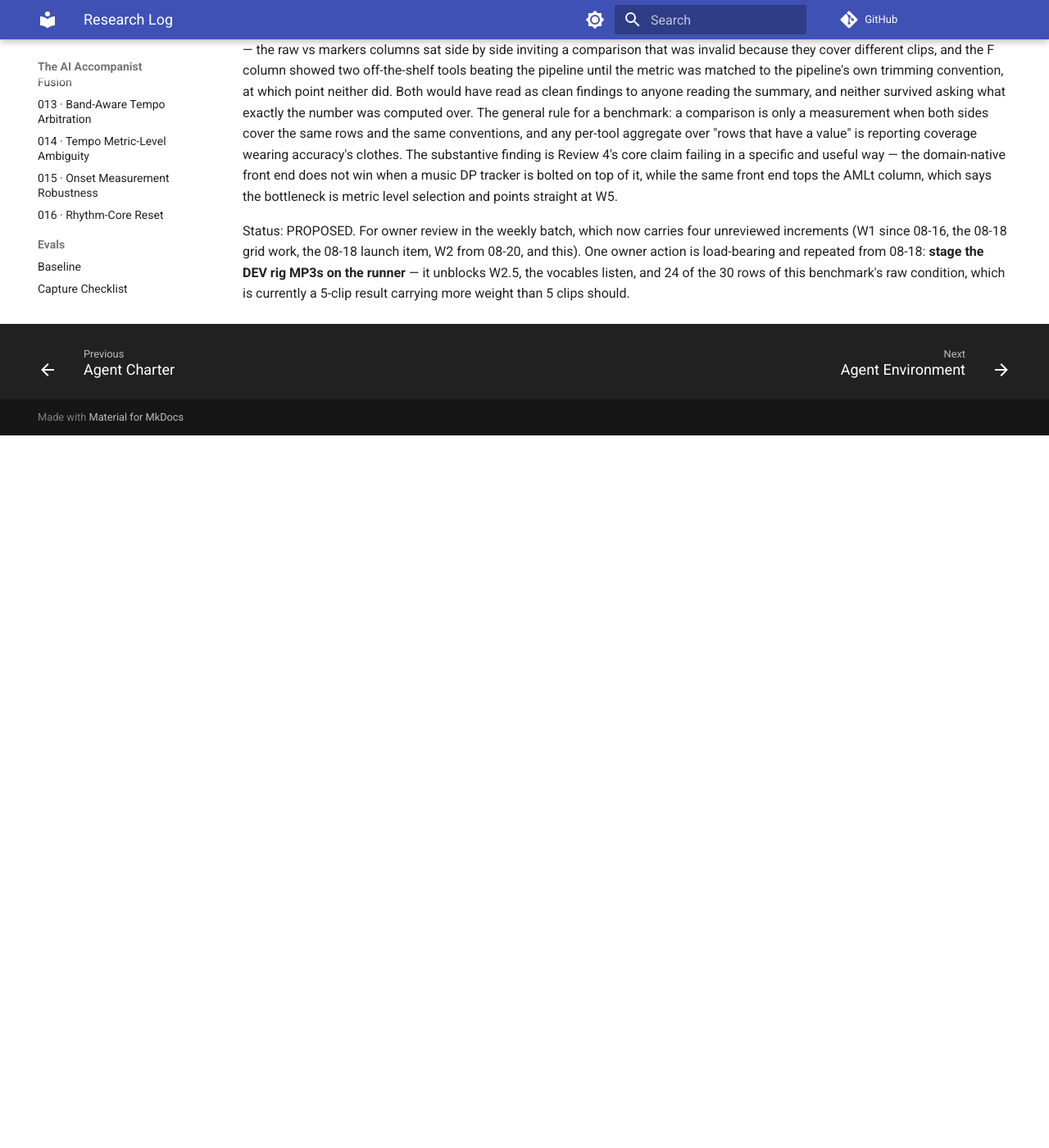
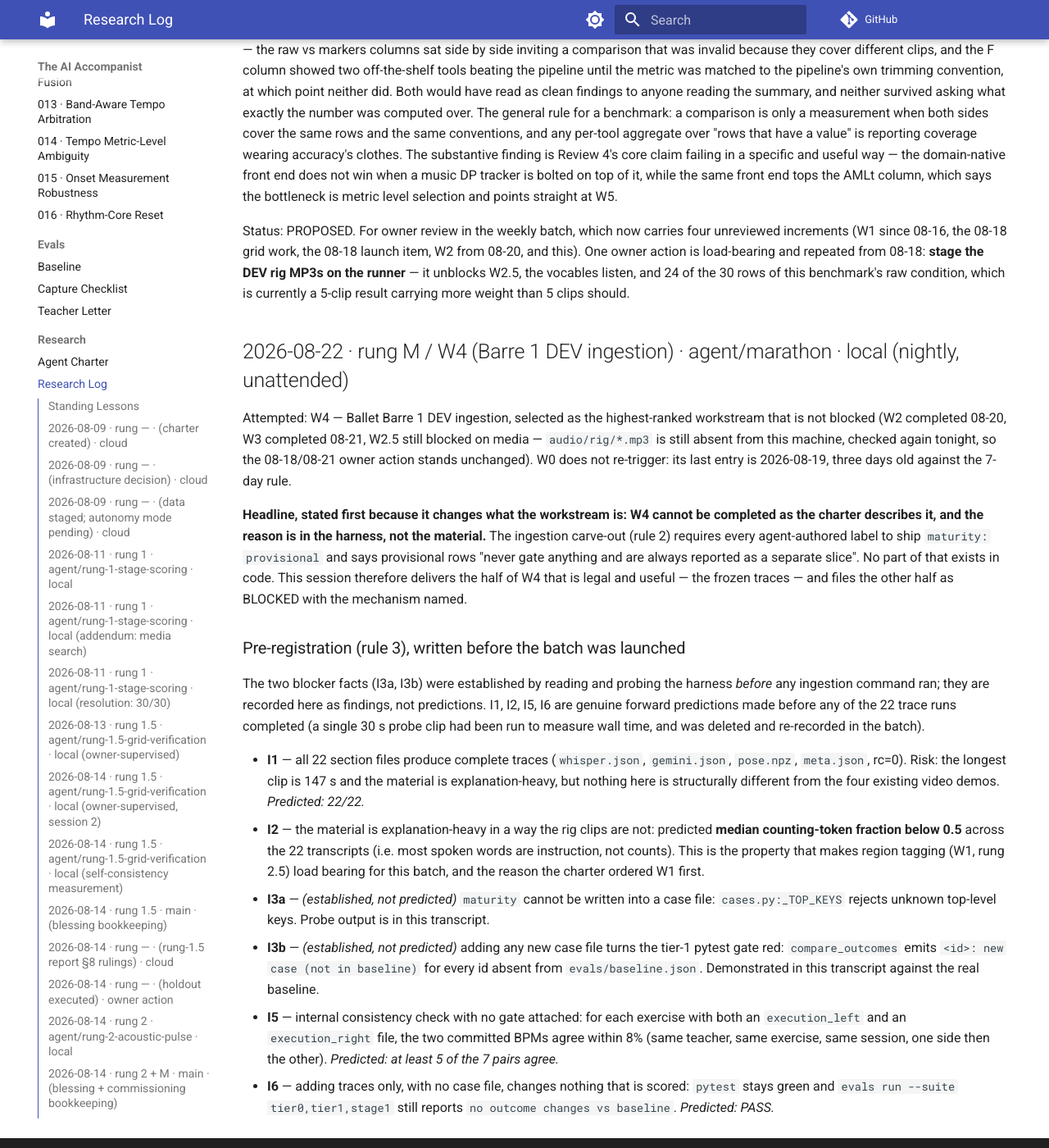
Before and after one commit to ben-juodvalkis/musical-perception, an MkDocs documentation site: the page built from docs/research/RESEARCH-LOG.md, in a window 1280 px wide and 1400 px high, scrolled down 38769 px. Shown: the whole window at 82% size. Built offline with MkDocs 1.6.1 and Material for MkDocs 9.7.7, drawn with Linux system fonts in a browser that asks for light colours; comment, search, counter and statistics services are not loaded; before the commit the page ends 39300 px from its top, so only the background shows below that.

Commit message:
W4 pre-registration: Barre 1 ingestion predictions I1-I6, case-file blocker established first

```diff
--- a/docs/research/RESEARCH-LOG.md
+++ b/docs/research/RESEARCH-LOG.md
@@ -2440,3 +2440,57 @@ load-bearing and repeated from 08-18: **stage the DEV rig MP3s on the
 runner** — it unblocks W2.5, the vocables listen, and 24 of the 30 rows
 of this benchmark's raw condition, which is currently a 5-clip result
 carrying more weight than 5 clips should.
+
+## 2026-08-22 · rung M / W4 (Barre 1 DEV ingestion) · agent/marathon · local (nightly, unattended)
+
+Attempted: W4 — Ballet Barre 1 DEV ingestion, selected as the
+highest-ranked workstream that is not blocked (W2 completed 08-20, W3
+completed 08-21, W2.5 still blocked on media — `audio/rig/*.mp3` is still
+absent from this machine, checked again tonight, so the 08-18/08-21 owner
+action stands unchanged). W0 does not re-trigger: its last entry is
+2026-08-19, three days old against the 7-day rule.
+
+**Headline, stated first because it changes what the workstream is:
+W4 cannot be completed as the charter describes it, and the reason is in
+the harness, not the material.** The ingestion carve-out (rule 2) requires
+every agent-authored label to ship `maturity: provisional` and says
+provisional rows "never gate anything and are always reported as a
+separate slice". No part of that exists in code. This session therefore
+delivers the half of W4 that is legal and useful — the frozen traces —
+and files the other half as BLOCKED with the mechanism named.
+
+### Pre-registration (rule 3), written before the batch was launched
+
+The two blocker facts (I3a, I3b) were established by reading and probing
+the harness *before* any ingestion command ran; they are recorded here as
+findings, not predictions. I1, I2, I5, I6 are genuine forward predictions
+made before any of the 22 trace runs completed (a single 30 s probe clip
+had been run to measure wall time, and was deleted and re-recorded in the
+batch).
+
+* **I1** — all 22 section files produce complete traces
+  (`whisper.json`, `gemini.json`, `pose.npz`, `meta.json`, rc=0). Risk:
+  the longest clip is 147 s and the material is explanation-heavy, but
+  nothing here is structurally different from the four existing video
+  demos. *Predicted: 22/22.*
+* **I2** — the material is explanation-heavy in a way the rig clips are
+  not: predicted **median counting-token fraction below 0.5** across the
+  22 transcripts (i.e. most spoken words are instruction, not counts).
+  This is the property that makes region tagging (W1, rung 2.5) load
+  bearing for this batch, and the reason the charter ordered W1 first.
+* **I3a** — *(established, not predicted)* `maturity` cannot be written
+  into a case file: `cases.py:_TOP_KEYS` rejects unknown top-level keys.
+  Probe output is in this transcript.
+* **I3b** — *(established, not predicted)* adding any new case file turns
+  the tier-1 pytest gate red: `compare_outcomes` emits
+  `<id>: new case (not in baseline)` for every id absent from
+  `evals/baseline.json`. Demonstrated in this transcript against the real
+  baseline.
+* **I5** — internal consistency check with no gate attached: for each
+  exercise with both an `execution_left` and an `execution_right` file,
+  the two committed BPMs agree within 8% (same teacher, same exercise,
+  same session, one side then the other). *Predicted: at least 5 of the
+  7 pairs agree.*
+* **I6** — adding traces only, with no case file, changes nothing that is
+  scored: `pytest` stays green and `evals run --suite tier0,tier1,stage1`
+  still reports `no outcome changes vs baseline`. *Predicted: PASS.*
```
